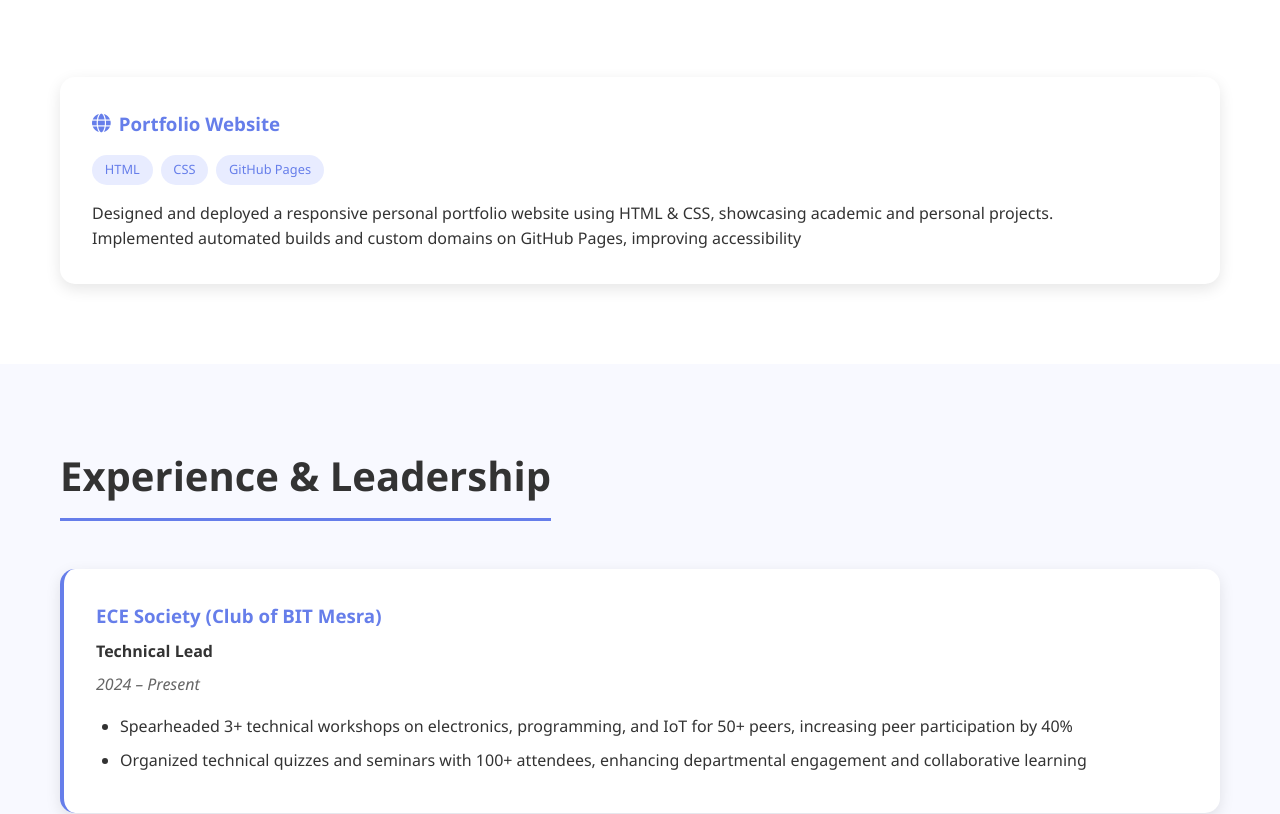
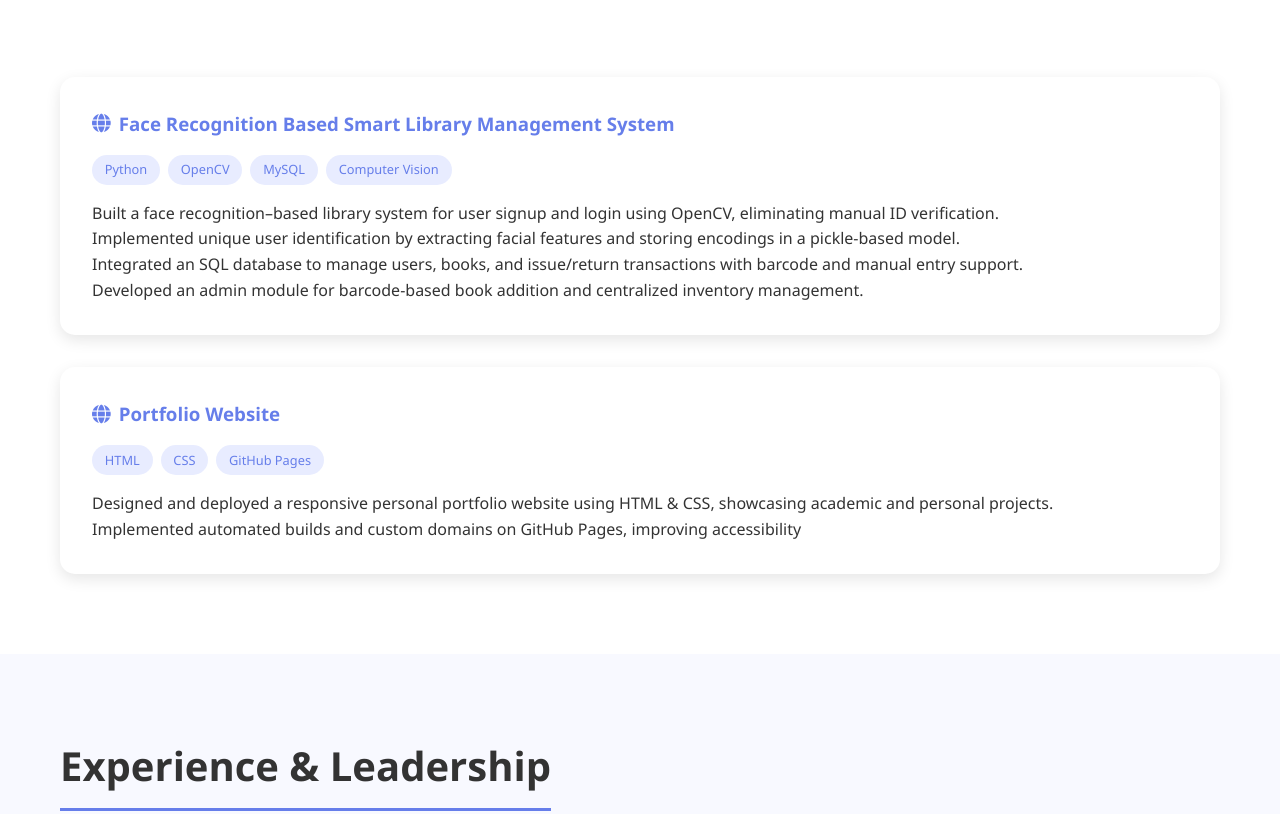
Before and after one commit to namantiwari269/portfolio, a plain HTML site: page index.html in a window 1280 px wide. Shown: the part 2593-3407 px from the top of the page. Drawn offline with Linux system fonts and the light colour scheme.

Commit message:
Add Face Recognition Library Management System project
Added a new project card for a Face Recognition Based Smart Library Management System, detailing its features and technologies used.

```diff
--- a/index.html
+++ b/index.html
@@ -128,6 +128,22 @@
             <div class="container">
                 <h2 class="section-title">Projects</h2>
                 <div class="project-card">
+                    <h3><i class="fas fa-globe"></i>Face Recognition Based Smart Library Management System</h3>
+                    <div class="project-tech">
+                        <span class="tech-tag">Python</span>
+                        <span class="tech-tag">OpenCV</span>
+                        <span class="tech-tag">MySQL</span>
+                        <span class="tech-tag">Computer Vision</span>
+                    </div>
+                    <p>Built a face recognition–based library system for user signup and login using OpenCV, eliminating manual
+ID verification.</p>
+                    <p>Implemented unique user identification by extracting facial features and storing encodings in a pickle-based
+model.</p>
+                    <p>Integrated an SQL database to manage users, books, and issue/return transactions with barcode and manual
+entry support.</p>
+                    <p>Developed an admin module for barcode-based book addition and centralized inventory management.</p>
+                </div>
+                <div class="project-card">
                     <h3><i class="fas fa-globe"></i> Portfolio Website</h3>
                     <div class="project-tech">
                         <span class="tech-tag">HTML</span>
@@ -200,7 +216,7 @@
                     <div class="contact-item">
                         <i class="fas fa-envelope"></i>
                         <h3>Email</h3>
-                        <a href="mailto:naman_tiwari@icloud.com">naman_tiwari@icloud.com</a>
+                        <a href="mailto:naman.tiwari@icloud.com">naman.tiwari@icloud.com</a>
                     </div>
                     <div class="contact-item">
                         <i class="fas fa-phone"></i>
```
